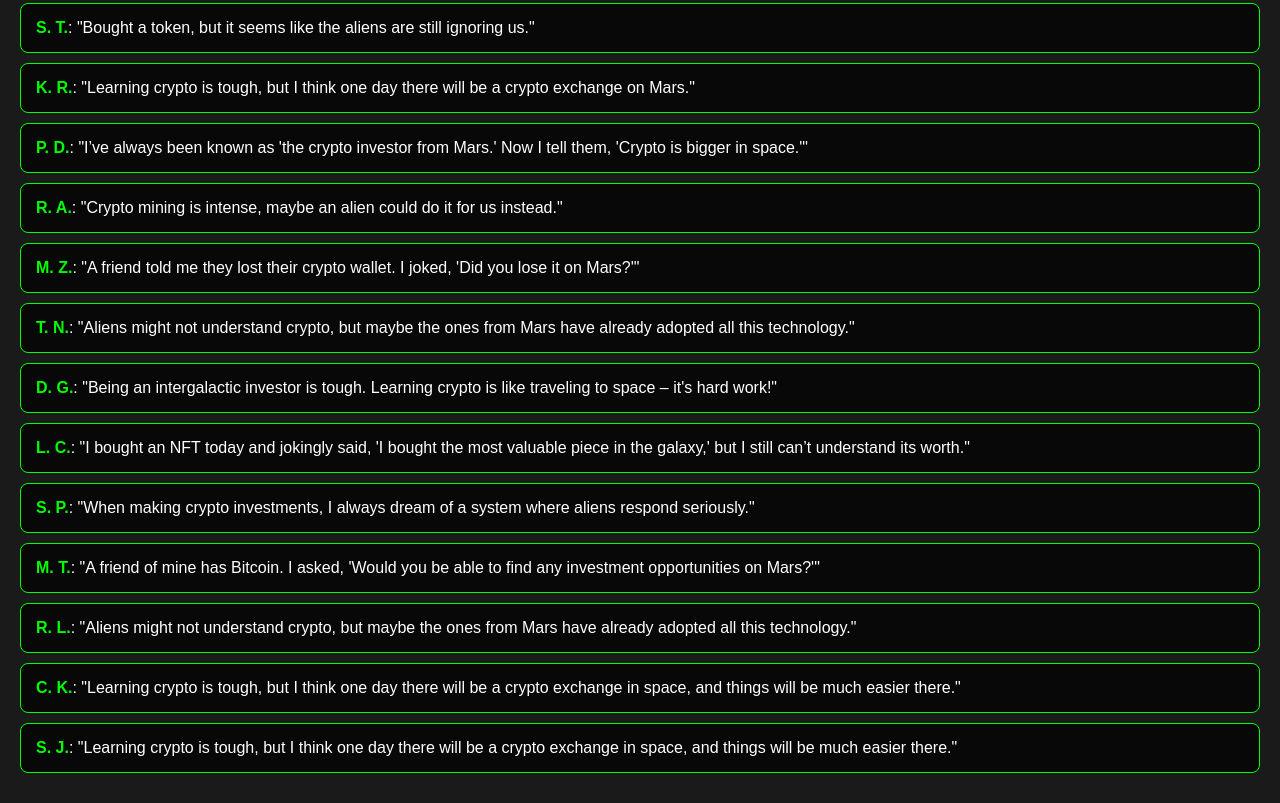
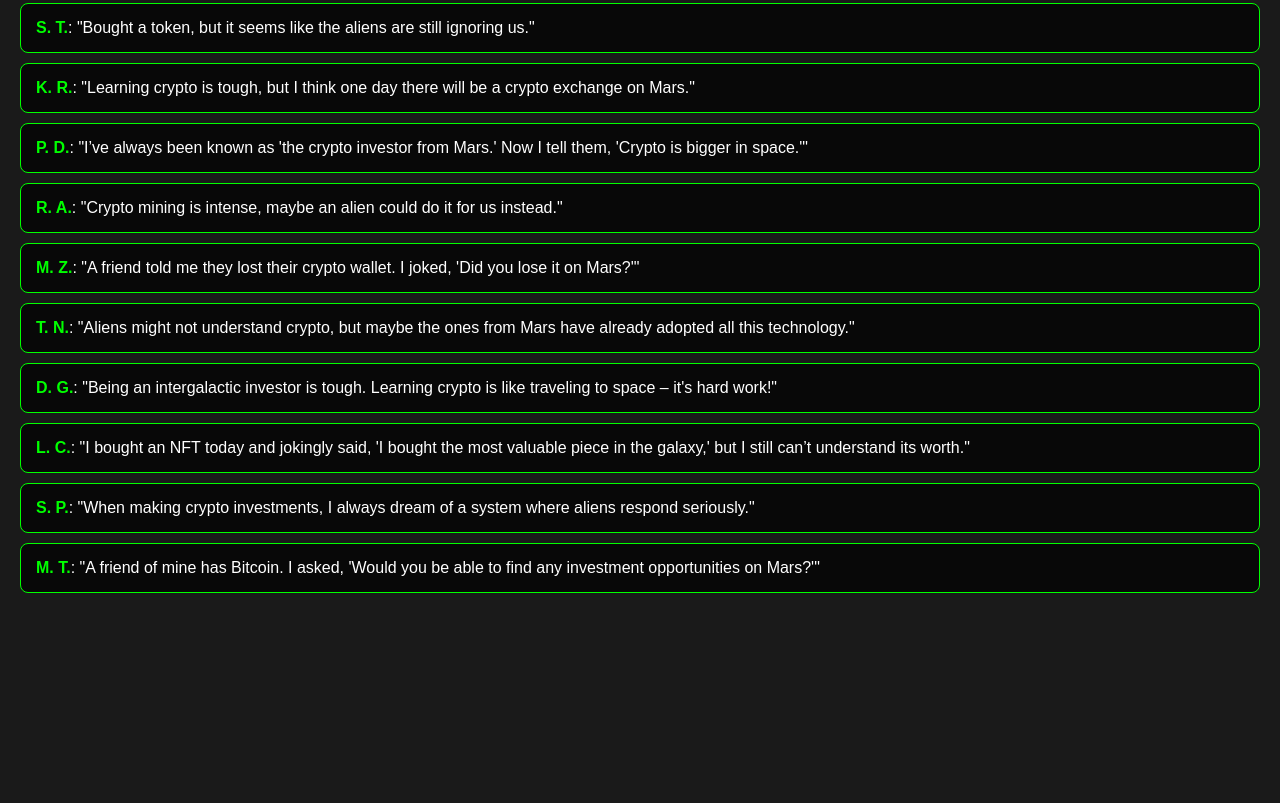
Before and after one commit to AlienCryptoChronicles/AlienCryptoChronicles, a plain HTML site: page index.html in a window 1280 px wide. Shown: the part 1165-1968 px from the top of the page. After the commit the page ends 1788 px from the top, so only its background shows below. Drawn offline with Linux system fonts and the light colour scheme.

Commit message:
index.html

```diff
--- a/index.html
+++ b/index.html
@@ -61,6 +61,7 @@
 <body>
     <h1>Earthlings' Forum</h1>
     <div class="comment-section">
+        <!-- Yorumlar burada olacak -->
         <div class="comment">
             <strong>B. T.</strong>: "My Bitcoin wallet is empty now, I think an alien came and took all my coins. Oh well, maybe they'll be worth more on Mars."
         </div>
@@ -142,15 +143,6 @@
         <div class="comment">
             <strong>M. T.</strong>: "A friend of mine has Bitcoin. I asked, 'Would you be able to find any investment opportunities on Mars?'"
         </div>
-        <div class="comment">
-            <strong>R. L.</strong>: "Aliens might not understand crypto, but maybe the ones from Mars have already adopted all this technology."
-        </div>
-        <div class="comment">
-            <strong>C. K.</strong>: "Learning crypto is tough, but I think one day there will be a crypto exchange in space, and things will be much easier there."
-        </div>
-        <div class="comment">
-            <strong>S. J.</strong>: "Learning crypto is tough, but I think one day there will be a crypto exchange in space, and things will be much easier there."
-        </div>
     </div>
 
     <button onclick="generateAlienComment()">Lets Click... </button>
```
